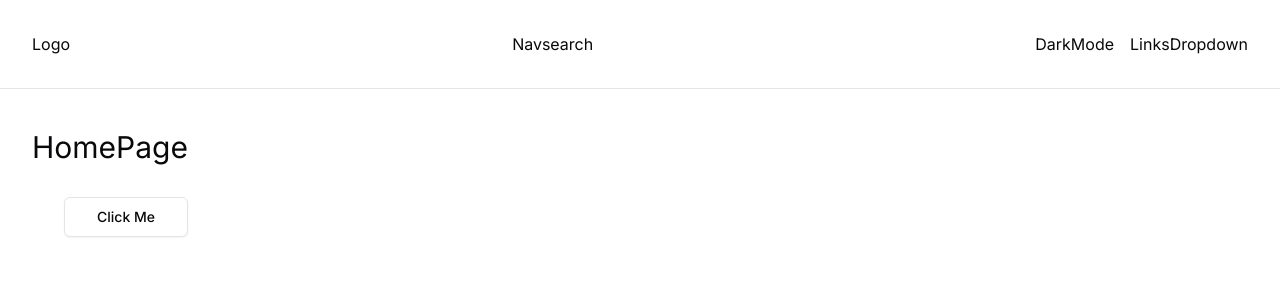
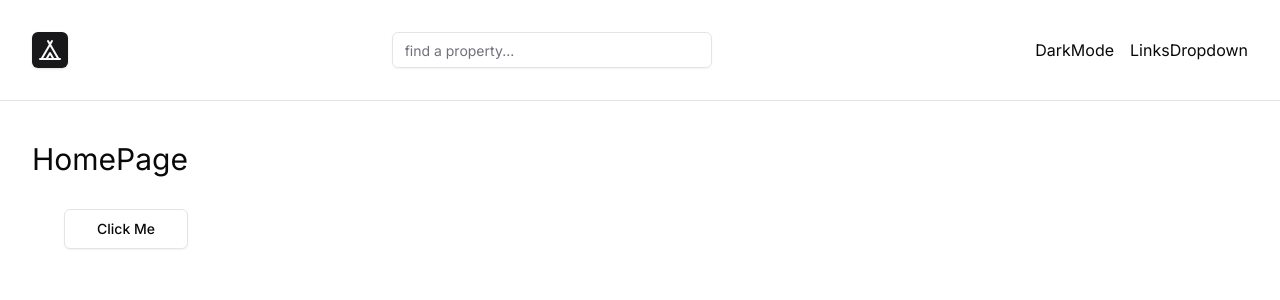
Before and after one commit to giorgos-grekis/traval_app_nextjs_supabase, a Next.js app: page / in a window 1280 px wide. Shown: the top 300 px of the page. Built offline with nearby package versions, Linux system fonts and the light colour scheme.

Commit message:
work with header

```diff
--- a/package.json
+++ b/package.json
@@ -26,6 +26,7 @@
     "react": "^18",
     "react-day-picker": "^8.10.1",
     "react-dom": "^18",
+    "react-icons": "^5.2.1",
     "tailwind-merge": "^2.3.0",
     "tailwindcss-animate": "^1.0.7"
   },
--- a/src/components/navbar/logo.tsx
+++ b/src/components/navbar/logo.tsx
@@ -1,7 +1,15 @@
-import React from "react";
+import Link from "next/link";
+import { LuTent } from "react-icons/lu";
+import { Button } from "../ui/button";
 
 const Logo = () => {
-  return <div>Logo</div>;
+  return (
+    <Button size="icon" asChild>
+      <Link href="/">
+        <LuTent className="w-6 h-6" />
+      </Link>
+    </Button>
+  );
 };
 
 export default Logo;
--- a/src/components/navbar/navsearch.tsx
+++ b/src/components/navbar/navsearch.tsx
@@ -1,9 +1,13 @@
-import React from 'react'
+import { Input } from "../ui/input";
 
 const Navsearch = () => {
   return (
-    <div>Navsearch</div>
-  )
-}
+    <Input
+      type="search"
+      placeholder="find a property..."
+      className="max-w-xs dark:bg-muted "
+    />
+  );
+};
 
-export default Navsearch
+export default Navsearch;
```
Also changed, not shown: 1 other file (tests, documents, lock files or other folders).
